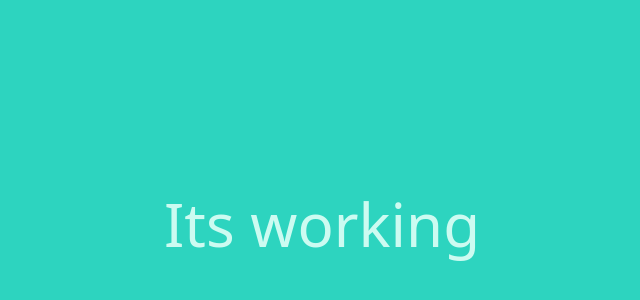
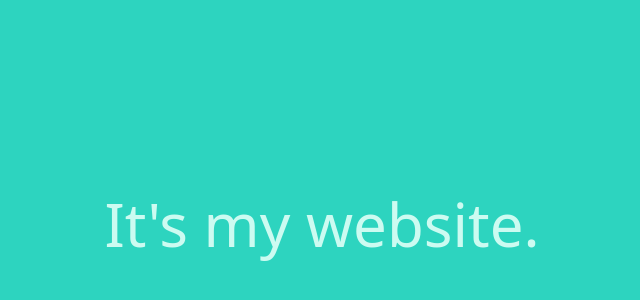
Before and after one commit to desicoder2021/tailwindcss-mastery, a website built with Vite: page index.html in a window 1280 px wide. Shown: the part 176-476 px from the top of the page, without its empty margins (318-958 px from the left). Built offline with nearby package versions, Linux system fonts and the light colour scheme.

Commit message:
changes done on index page

```diff
--- a/index.html
+++ b/index.html
@@ -10,6 +10,6 @@
   <body
     class="min-h-screen flex items-center justify-center text-6xl bg-teal-400 text-teal-100"
   >
-    <h2>Its working</h2>
+    <h2>It's my website.</h2>
   </body>
 </html>
```
